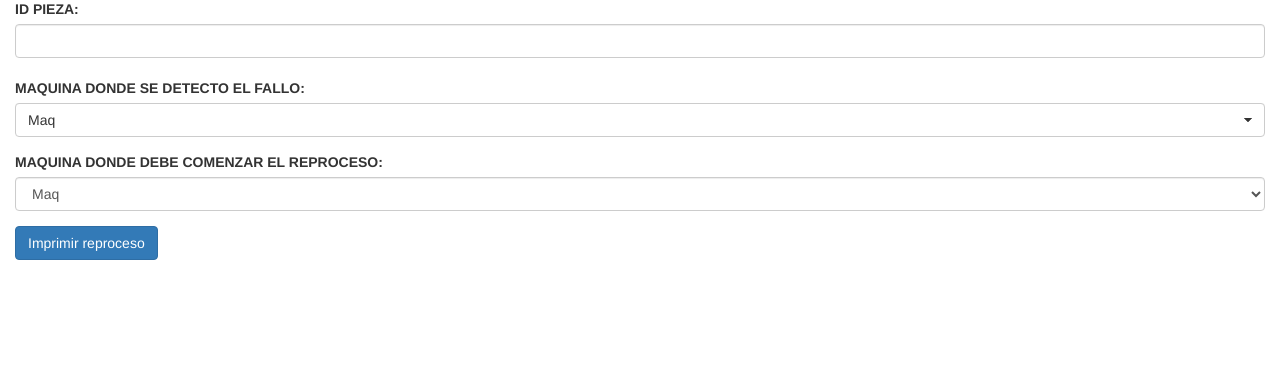
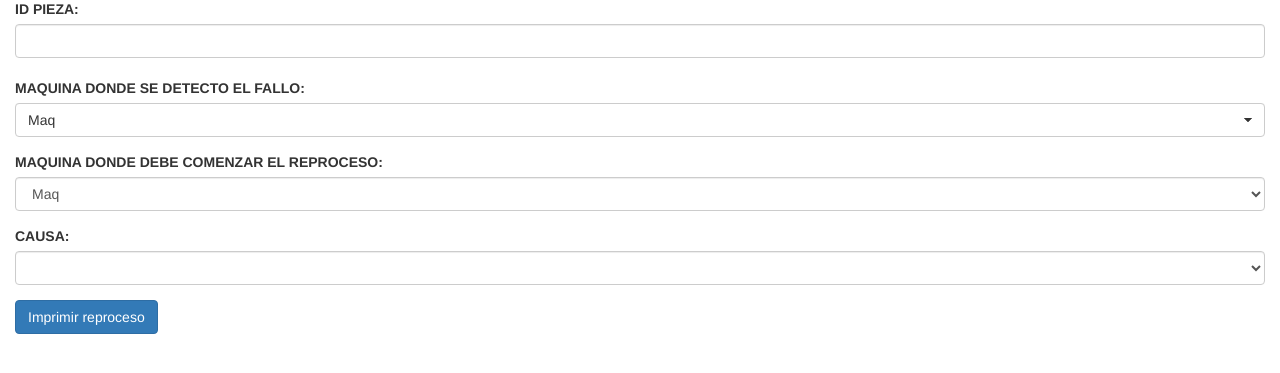
Before and after one commit to JoanRENO/Sistema-de-Control, a Flask app: page /reproceso/1 in a window 1280 px wide. Shown: the part 176-549 px from the top of the page. Run offline with Flask 2, Linux system fonts and the light colour scheme; some libraries are stand-ins or nearby versions.

Commit message:
Reproceso - Agregado de maquinas de linea y causas

```diff
--- a/server.py
+++ b/server.py
@@ -540,19 +540,23 @@ def maquina2():
         espesor = request.form['espesor']
         pieza = request.form['pieza']
         OutputArray = Reproceso().info_piezas(op, color, espesor, maquina, pieza)
-        print(OutputArray[0]['RUTA_ASIGNADA'])
-        print(maquina)
         ruta = OutputArray[0]['RUTA_ASIGNADA']
         maquinas = re.split("-", ruta)
         for x in maquinas:
             if maquina == x:
                 pos = maquinas.index(x)
         data = []
-        for x in maquinas:
-            data.append(x)
-            if maquinas.index(x) >= pos:
-                break
-        print(data, type(data))
+        if maquina in ["LP", "LM", "LC"]:
+            a = len(maquinas)
+            for x in maquinas:
+                data.append(x)
+                if maquinas.index(x) == (a-2):
+                    break
+        else:
+            for x in maquinas:
+                data.append(x)
+                if maquinas.index(x) >= pos:
+                    break
         return jsonify(data)
 
 
@@ -573,6 +577,7 @@ def generar_reproceso(tipo):
             print(tipo)
             maq_select = request.form['maq_2']
             maq_detecto = request.form['maq_1']
+            causa = request.form['causa1']
             if request.form['maq_1'] != 'Maq' and request.form['maq_2'] != 'Maq' and request.form['idP'] != "":
                 ver = Reproceso().verificarReproceso(request.form['idP'])
                 if ver == 1:
@@ -581,7 +586,7 @@ def generar_reproceso(tipo):
                 info = Reproceso().info_final(idPieza)
                 Reproceso().actualizarTabla(info['RUTA_ASIGNADA'], idPieza, maq_detecto, maq_select)
                 Reproceso().log_reproceso(idPieza, maq_select, info['PIEZA_DESCRIPCION'], maq_detecto, 1,
-                                          info['RUTA_ASIGNADA'], info['OP'])
+                                          info['RUTA_ASIGNADA'], info['OP'], causa)
                 Reproceso().generar_barcode(info['idPieza'], info['PIEZA_DESCRIPCION'], info['SO'],
                                             info['PRODUCTO_TERMINADO'], info['OP'], info['RUTA_ASIGNADA'],
                                             info['PIEZA_NOMBREMODOSUSTENTACION'],
@@ -601,6 +606,7 @@ def generar_reproceso(tipo):
             maq_select = request.form['maquina2']
             maq_detecto = request.form['maquina1_1']
             cantidad = request.form['cantidad']
+            causa = request.form['causa2']
             print("Cant: " + cantidad)
             if maq_detecto != 'Maquina' and op != 'Op' and color != 'Color' and espesor != 'Espesor' and pieza != 'Pieza' and maq_select != 'Maq' and cantidad != "":
                 ids_op = Reproceso().ids_op(op, color, espesor, maq_detecto, pieza, cantidad)
@@ -615,20 +621,21 @@ def generar_reproceso(tipo):
                                                 info['PIEZA_TAPACANTO_SUPERIOR'], info['PIEZA_CODIGO'], maq_select)
                     Reproceso().imprimirEtiqueta()
                     Reproceso().log_reproceso(info['idPieza'], maq_select, info['PIEZA_DESCRIPCION'], maq_detecto, 1,
-                                              info['RUTA_ASIGNADA'], info['OP'])
+                                              info['RUTA_ASIGNADA'], info['OP'], causa)
             else:
                 return redirect(url_for('reproceso', display="42"))
             return redirect(url_for('reproceso', display="2"))
         if tipo == "PRMO":
             idprmo = request.form['id_prmo']
             maq_select = request.form['maq_om']
+            causa = request.form['causa3']
             if idprmo != "Id" and maq_select != 'Maq':
                 ver = Reproceso().verificarReproceso(idprmo)
                 if ver == 1:
                     return redirect(url_for('reproceso', display="430"))
                 info = Reproceso().info_final(idprmo)
                 Reproceso().actualizarTabla(info['RUTA_ASIGNADA'], idprmo, "ARMADO/EMBALADO", maq_select)
-                Reproceso().log_reproceso(idprmo, maq_select, info['PIEZA_DESCRIPCION'], "ARMARMADO/EMBALADO", 1, info['RUTA_ASIGNADA'], info['OP'])
+                Reproceso().log_reproceso(idprmo, maq_select, info['PIEZA_DESCRIPCION'], "ARMARMADO/EMBALADO", 1, info['RUTA_ASIGNADA'], info['OP'], causa)
                 Reproceso().generar_barcode(info['idPieza'], info['PIEZA_DESCRIPCION'], info['SO'],
                                             info['PRODUCTO_TERMINADO'], info['OP'], info['RUTA_ASIGNADA'],
                                             info['PIEZA_NOMBREMODOSUSTENTACION'],
--- a/templates/reproceso.html
+++ b/templates/reproceso.html
@@ -77,6 +77,19 @@
                         {% endfor %}
                         </select>
                     </div>
+                    <div class="form-group">
+                        <label for="causa1">CAUSA: </label>
+                        <select name="causa1" data-live-search="true" id="causa1" class="form-control" required>
+                        <option selected value=""></option>
+                        <option>Faltante</option>
+                        <option>Error de corte</option>
+                        <option>Error de pegado</option>
+                        <option>Error de agujereado</option>
+                        <option>Error de ranurado</option>
+                        <option>Error de identificacion</option>
+                        <option>Otros</option>
+                        </select>
+                    </div>
                     <div>
                         <button type="submit" class="btn btn-primary">Imprimir reproceso</button>
                     </div>
@@ -99,7 +112,7 @@
                     <div class="form-group">
                     <select name="maquina1_1" data-live-search="true" id="maquina1_1" class="form-control" required>
                             {% set maquinas = ["GBN1", "SLC", "STF", "MRT1", "MRT2", "MRT3", "MRT4", "IDM",
-                            "RVR", "FTAL1", "KBT1", "KBT2", "VTP1", "LEA", "PRS", "ALU"] %}
+                            "RVR", "FTAL1", "KBT1", "KBT2", "VTP1", "LEA", "PRS", "ALU", "LM", "LP", "LC"] %}
                             <option selected>Maquina</option>
                             {% for maquinaRP in maquinas %}
                             <option value="{{maquinaRP}}">{{maquinaRP}}</option>
@@ -128,8 +141,23 @@
                         <label for="maquina2">MAQUINA DONDE DEBE COMENZAR EL REPROCESO: </label>
                         <select name="maquina2" data-live-search="true" id="maquina2" class="form-control" required></select>
                     </div>
+                    <div class="form-group">
+                        <label for="causa2">CAUSA: </label>
+                        <select name="causa2" data-live-search="true" id="causa2" class="form-control" required>
+                        <option selected value=""></option>
+                        <option>Faltante</option>
+                        <option>Error de corte</option>
+                        <option>Error de pegado</option>
+                        <option>Error de agujereado</option>
+                        <option>Error de ranurado</option>
+                        <option>Error de identificacion</option>
+                        <option>Otros</option>
+                        </select>
+                    </div>
                     <button type="submit" class="btn btn-primary">Solicitar Reproceso</button>
+                    <br>
                 </form>
+                <br><br>
             </div>
 
             <div id="form_reproceso3" style={{ display3 }}>
@@ -189,6 +217,19 @@
                         {% for maq in maqs_om %}
                         <option value="{{maq}}">{{maq}}</option>
                         {% endfor %}
+                        </select>
+                    </div>
+                    <div class="form-group">
+                        <label for="causa3">CAUSA: </label>
+                        <select name="causa3" data-live-search="true" id="causa3" class="form-control" required>
+                        <option selected value=""></option>
+                        <option>Faltante</option>
+                        <option>Error de corte</option>
+                        <option>Error de pegado</option>
+                        <option>Error de agujereado</option>
+                        <option>Error de ranurado</option>
+                        <option>Error de identificacion</option>
+                        <option>Otros</option>
                         </select>
                     </div>
                     <div>
```
Also changed, not shown: dataBase/reproceso.py (+57 -24 lines).
